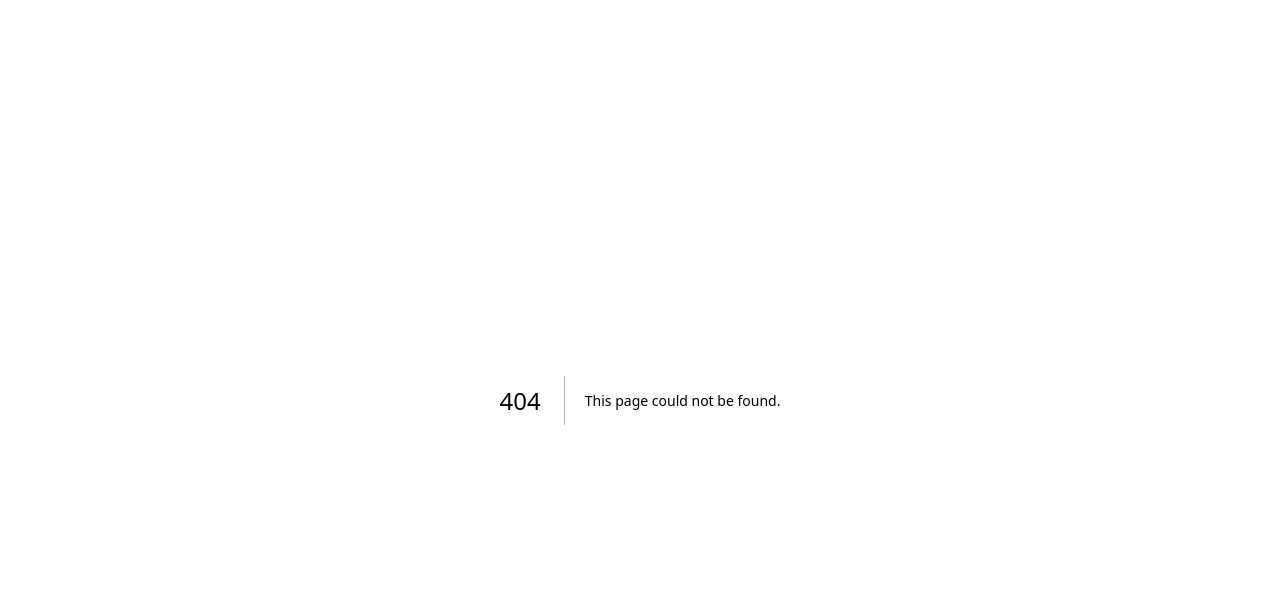
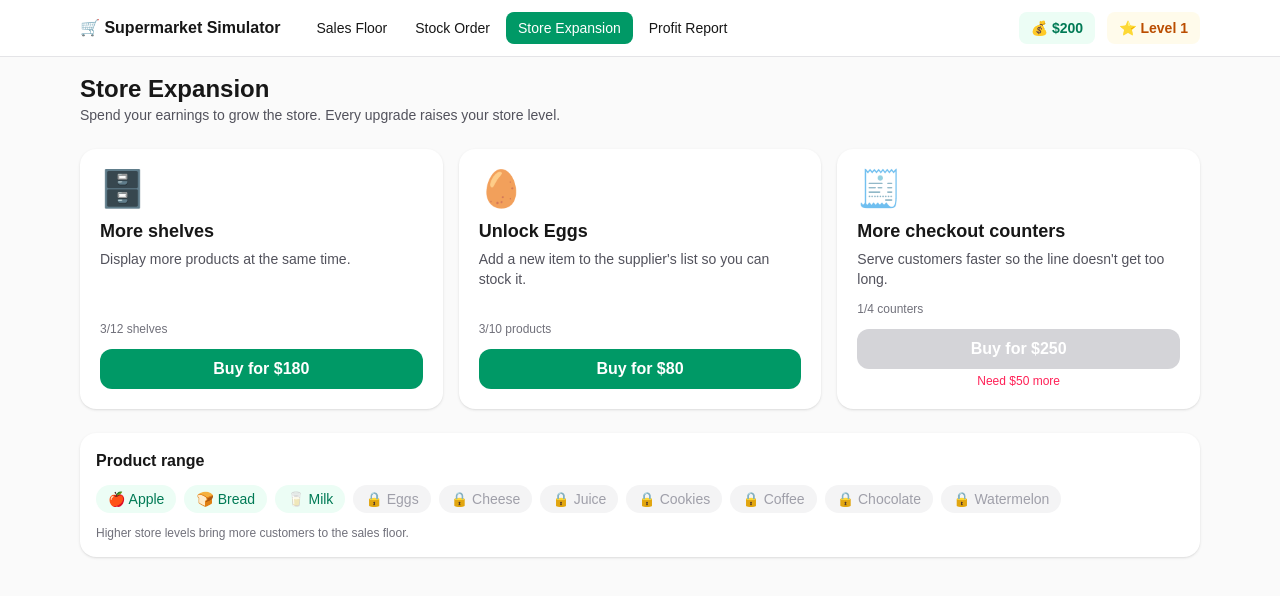
Before and after one commit to tugsenerelganbaatar71-bot/supermarket-simulator, a Next.js app: page /store-expansion in a window 1280 px wide. Before the commit this address had no page. Shown: the top 596 px of the page. Built offline with nearby package versions, Linux system fonts and the light colour scheme.

Commit message:
Add store-expansion feature (Stage 1, mock data)
Upgrades for shelves, product unlocks and checkout counters; each
upgrade raises the store level.

Co-Authored-By: Claude Opus 5.5 <noreply@anthropic.com>

```diff
--- /dev/null
+++ b/app/store-expansion/page.tsx
@@ -0,0 +1,8 @@
+import type { Metadata } from "next";
+import StoreExpansion from "@/features/store-expansion/store-expansion";
+
+export const metadata: Metadata = { title: "Store Expansion · Supermarket Simulator" };
+
+export default function StoreExpansionPage() {
+  return <StoreExpansion />;
+}
--- /dev/null
+++ b/features/store-expansion/store-expansion.tsx
@@ -0,0 +1,135 @@
+"use client";
+
+import {
+  CATALOG,
+  MAX_CHECKOUTS,
+  MAX_SHELVES,
+  formatMoney,
+  type GameState,
+} from "@/features/shared/game-state";
+import { GameLoading, TopBar } from "@/features/shared/top-bar";
+import { updateGame, useGame } from "@/features/shared/use-game";
+import {
+  buyCheckout,
+  buyShelf,
+  checkoutUpgradeCost,
+  nextLockedProduct,
+  shelfUpgradeCost,
+  unlockProduct,
+} from "./upgrades";
+
+type UpgradeCardProps = {
+  emoji: string;
+  title: string;
+  description: string;
+  progress: string;
+  cost: number | null; // null = fully upgraded
+  money: number;
+  onBuy: () => void;
+};
+
+export default function StoreExpansion() {
+  const game = useGame();
+
+  return (
+    <div className="flex flex-1 flex-col bg-zinc-50 dark:bg-black">
+      <TopBar />
+      {!game ? <GameLoading /> : <Upgrades game={game} />}
+    </div>
+  );
+}
+
+function Upgrades({ game }: { game: GameState }) {
+  const nextProduct = nextLockedProduct(game);
+
+  return (
+    <main className="mx-auto w-full max-w-6xl space-y-6 p-4">
+      <div>
+        <h1 className="text-2xl font-bold">Store Expansion</h1>
+        <p className="text-sm text-zinc-600 dark:text-zinc-400">
+          Spend your earnings to grow the store. Every upgrade raises your store level.
+        </p>
+      </div>
+
+      <div className="grid gap-4 md:grid-cols-3">
+        <UpgradeCard
+          emoji="🗄️"
+          title="More shelves"
+          description="Display more products at the same time."
+          progress={`${game.shelves.length}/${MAX_SHELVES} shelves`}
+          cost={game.shelves.length < MAX_SHELVES ? shelfUpgradeCost(game) : null}
+          money={game.money}
+          onBuy={() => updateGame(buyShelf)}
+        />
+        <UpgradeCard
+          emoji={nextProduct ? nextProduct.emoji : "📦"}
+          title={nextProduct ? `Unlock ${nextProduct.name}` : "New product types"}
+          description="Add a new item to the supplier's list so you can stock it."
+          progress={`${game.unlockedProducts.length}/${CATALOG.length} products`}
+          cost={nextProduct ? nextProduct.unlockCost : null}
+          money={game.money}
+          onBuy={() => updateGame(unlockProduct)}
+        />
+        <UpgradeCard
+          emoji="🧾"
+          title="More checkout counters"
+          description="Serve customers faster so the line doesn't get too long."
+          progress={`${game.checkouts}/${MAX_CHECKOUTS} counters`}
+          cost={game.checkouts < MAX_CHECKOUTS ? checkoutUpgradeCost(game) : null}
+          money={game.money}
+          onBuy={() => updateGame(buyCheckout)}
+        />
+      </div>
+
+      <section className="rounded-2xl bg-white p-4 shadow-sm dark:bg-zinc-900">
+        <h2 className="mb-3 font-semibold">Product range</h2>
+        <div className="flex flex-wrap gap-2">
+          {CATALOG.map((product) => {
+            const unlocked = game.unlockedProducts.includes(product.id);
+            return (
+              <span
+                key={product.id}
+                className={`rounded-full px-3 py-1 text-sm ${
+                  unlocked
+                    ? "bg-emerald-50 text-emerald-700 dark:bg-emerald-950 dark:text-emerald-300"
+                    : "bg-zinc-100 text-zinc-400 dark:bg-zinc-800"
+                }`}
+              >
+                {unlocked ? product.emoji : "🔒"} {product.name}
+              </span>
+            );
+          })}
+        </div>
+        <p className="mt-3 text-xs text-zinc-500">
+          Higher store levels bring more customers to the sales floor.
+        </p>
+      </section>
+    </main>
+  );
+}
+
+function UpgradeCard({ emoji, title, description, progress, cost, money, onBuy }: UpgradeCardProps) {
+  const maxed = cost === null;
+  const affordable = !maxed && cost <= money;
+
+  return (
+    <div className="flex flex-col rounded-2xl bg-white p-5 shadow-sm dark:bg-zinc-900">
+      <span className="text-4xl">{emoji}</span>
+      <h2 className="mt-2 text-lg font-semibold">{title}</h2>
+      <p className="mt-1 flex-1 text-sm text-zinc-600 dark:text-zinc-400">{description}</p>
+      <p className="mt-3 text-xs text-zinc-500">{progress}</p>
+      <button
+        disabled={!affordable}
+        onClick={onBuy}
+        className="mt-3 rounded-xl bg-emerald-600 py-2 font-semibold text-white hover:bg-emerald-700 disabled:cursor-not-allowed disabled:bg-zinc-300 dark:disabled:bg-zinc-700"
+      >
+        {maxed ? "Fully upgraded" : `Buy for ${formatMoney(cost)}`}
+      </button>
+      {!maxed && !affordable && (
+        <p className="mt-1 text-center text-xs text-rose-500">
+          Need {formatMoney(cost - money)} more
+        </p>
+      )}
+    </div>
+  );
+}
--- /dev/null
+++ b/features/store-expansion/upgrades.ts
@@ -0,0 +1,51 @@
+import {
+  CATALOG,
+  MAX_CHECKOUTS,
+  MAX_SHELVES,
+  type GameState,
+  type Product,
+} from "@/features/shared/game-state";
+
+// Upgrade prices and effects for the store-expansion screen.
+
+export function shelfUpgradeCost(game: GameState) {
+  return 60 * game.shelves.length;
+}
+
+export function checkoutUpgradeCost(game: GameState) {
+  return 250 * game.checkouts;
+}
+
+/** The next product the supplier can unlock, in catalog order. */
+export function nextLockedProduct(game: GameState): Product | undefined {
+  return CATALOG.find((p) => !game.unlockedProducts.includes(p.id));
+}
+
+function pay(game: GameState, cost: number): GameState {
+  return {
+    ...game,
+    money: game.money - cost,
+    level: game.level + 1,
+    stats: { ...game.stats, spending: game.stats.spending + cost },
+  };
+}
+
+export function buyShelf(game: GameState): GameState {
+  const cost = shelfUpgradeCost(game);
+  if (game.shelves.length >= MAX_SHELVES || cost > game.money) return game;
+  const paid = pay(game, cost);
+  return { ...paid, shelves: [...paid.shelves, { productId: null, quantity: 0 }] };
+}
+
+export function buyCheckout(game: GameState): GameState {
+  const cost = checkoutUpgradeCost(game);
+  if (game.checkouts >= MAX_CHECKOUTS || cost > game.money) return game;
+  return { ...pay(game, cost), checkouts: game.checkouts + 1 };
+}
+
+export function unlockProduct(game: GameState): GameState {
+  const product = nextLockedProduct(game);
+  if (!product || product.unlockCost > game.money) return game;
+  const paid = pay(game, product.unlockCost);
+  return { ...paid, unlockedProducts: [...paid.unlockedProducts, product.id] };
+}
```
